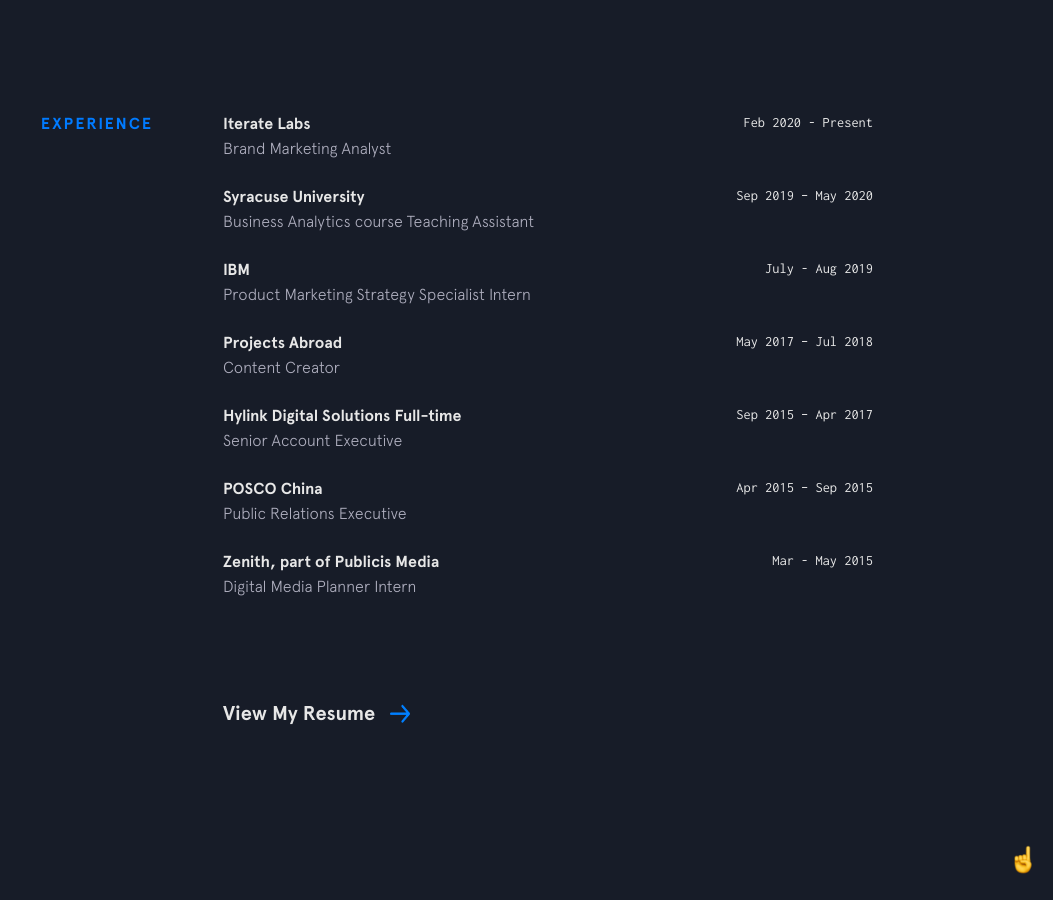
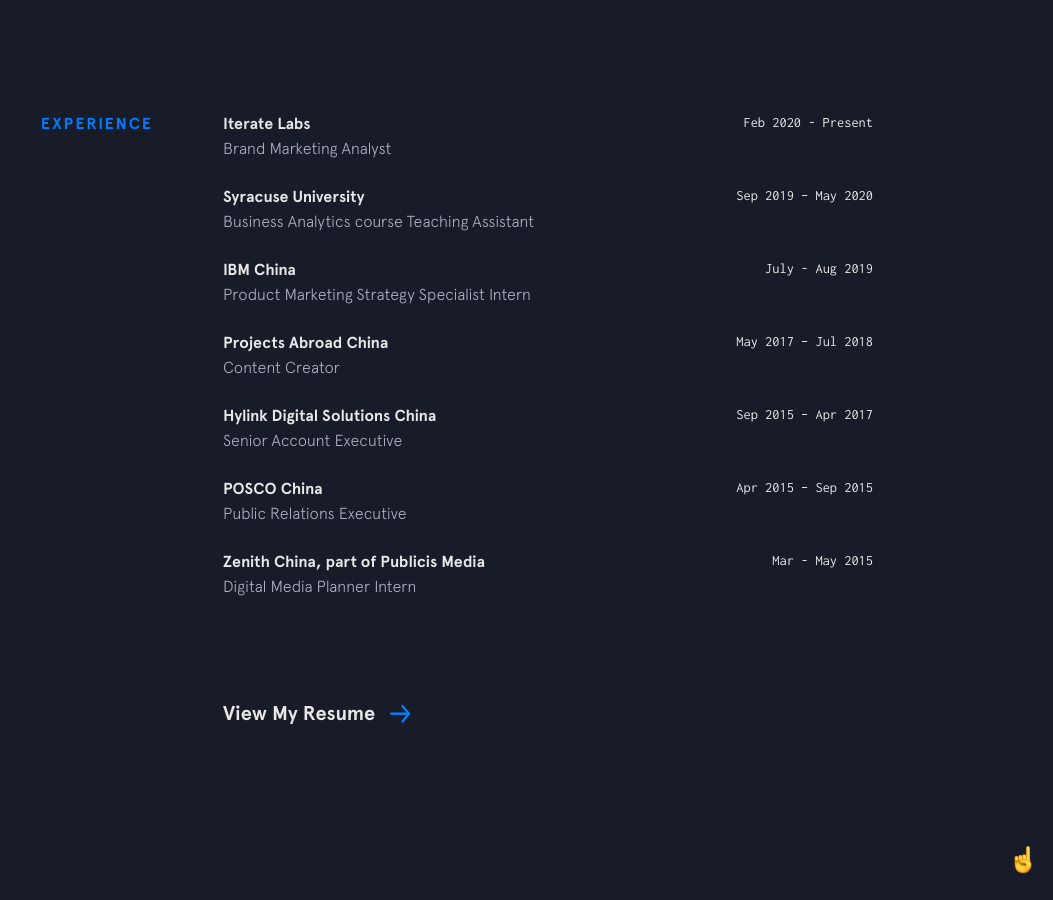
Before and after one commit to harper-he/harper-he.github.io, a Jekyll site: the page built from index.html, in a window 1280 px wide and 900 px high, scrolled down 1904 px. Shown: the whole window, without its empty margins (227-1280 px from the left). Built offline with Jekyll 4.4.1, drawn with Linux system fonts in a browser that asks for light colours; nearby versions of some CDN libraries.

Commit message:
Update experience.yml

```diff
--- a/_data/experience.yml
+++ b/_data/experience.yml
@@ -8,17 +8,17 @@
   time: Sep 2019 – May 2020
   position: Business Analytics course Teaching Assistant
 
-- company: IBM
+- company: IBM China
   url: https://www.ibm.com/cn-zh
   time: July - Aug 2019
   position: Product Marketing Strategy Specialist Intern
 
-- company: Projects Abroad
+- company: Projects Abroad China
   url: https://www.projects-abroad.com.cn/
   time: May 2017 – Jul 2018
   position: Content Creator
 
-- company: Hylink Digital Solutions Full-time
+- company: Hylink Digital Solutions China
   url: https://hylinkgroup.com/
   time: Sep 2015 – Apr 2017
   position: Senior Account Executive
@@ -28,7 +28,7 @@
   time: Apr 2015 – Sep 2015
   position: Public Relations Executive
 
-- company: Zenith, part of Publicis Media
+- company: Zenith China, part of Publicis Media
   url: http://www.publicis-china.com/
   time: Mar - May 2015
   position: Digital Media Planner Intern
```
